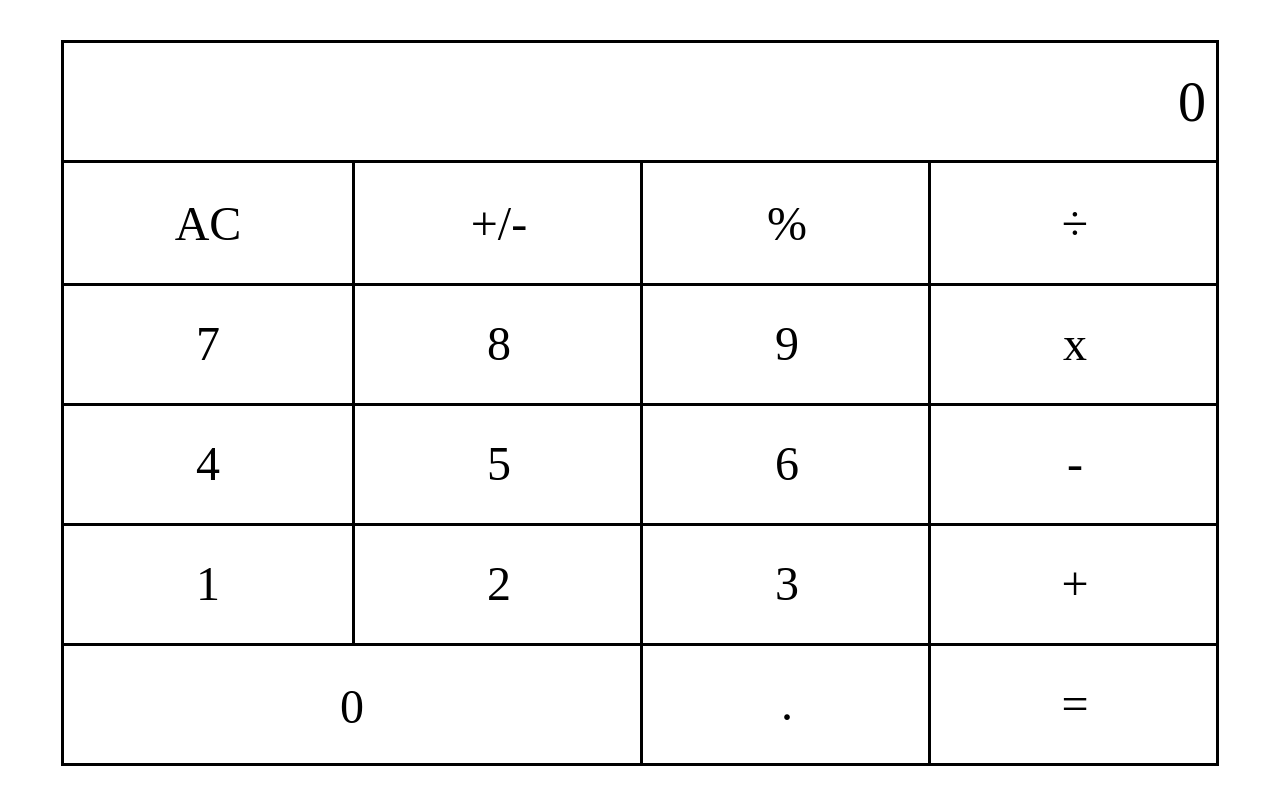
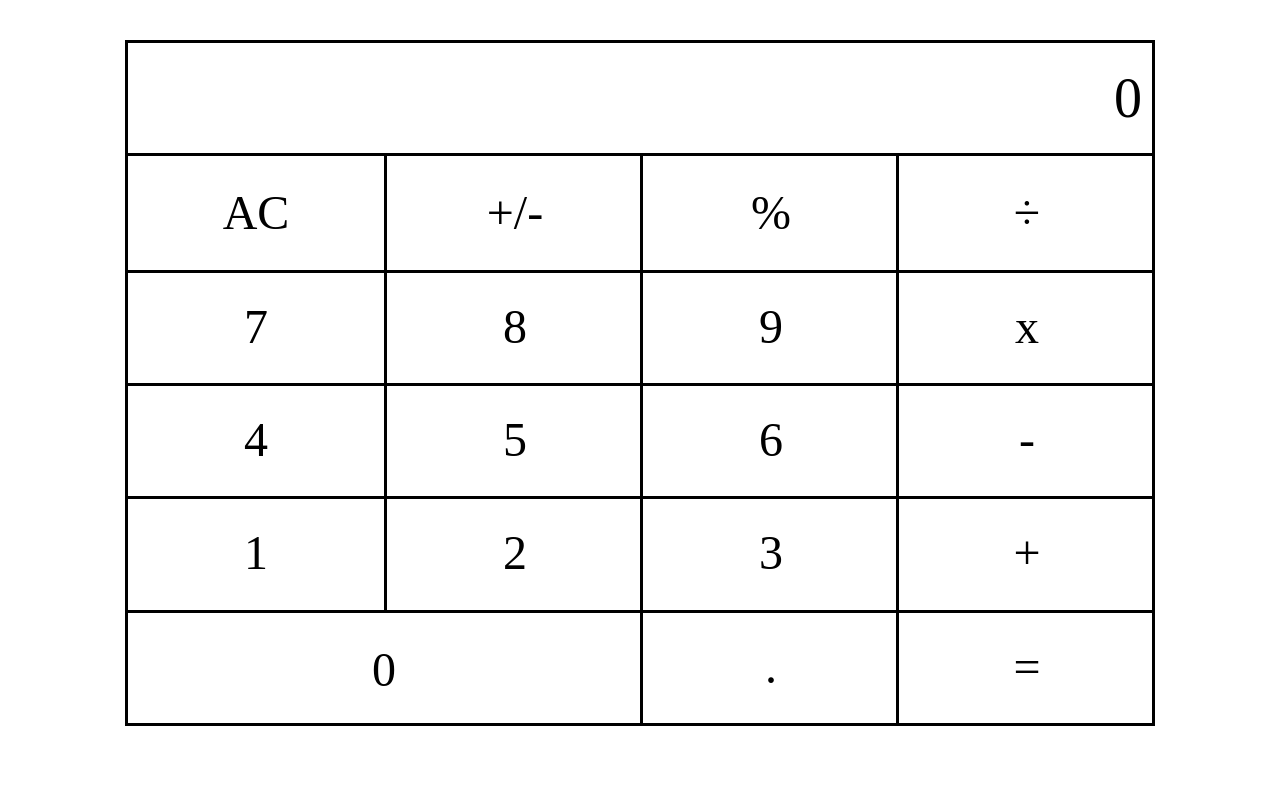
Before and after one commit to rileyloudon/calculator, a plain HTML site: page index.html in a window 1280 px wide. Drawn offline with Linux system fonts and the light colour scheme.

Commit message:
remove redundant styles

```diff
--- a/style.css
+++ b/style.css
@@ -1,29 +1,23 @@
-* {
-  padding: 0;
-  margin: 0;
-}
-
 #calculator {
   margin: auto;
   margin-top: 5vh;
   display: grid;
   grid-template-columns: repeat(4, 1fr);
   grid-template-rows: repeat(6, 1fr);
-  width: 90vw;
-  height: 90vh;
+  width: 80vw;
+  height: 85vh;
   border: 3px solid black;
   overflow: hidden;
 }
 
 .display {
+  padding: 10px;
   display: flex;
+  align-items: center;
+  flex-direction: row-reverse;
   border-bottom: 3px solid black;
   grid-area: 1 / 1 / 2 / 5;
   font-size: 7vh;
-  text-align: right;
-  padding: 10px;
-  align-items: center;
-  flex-direction: row-reverse;
 }
 
 .number,
@@ -37,12 +31,11 @@
 .equals {
   display: flex;
   justify-content: center;
+  align-items: center;
+  font-size: 6vh;
   border: 3px solid black;
   width: 100%;
   height: 100%;
-  text-align: center;
-  font-size: 6vh;
-  align-items: center;
 }
 
 .percent,
```
